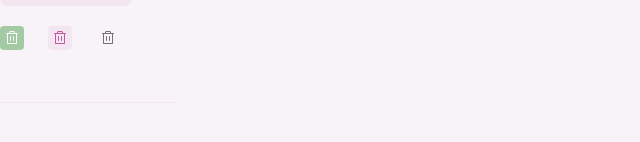
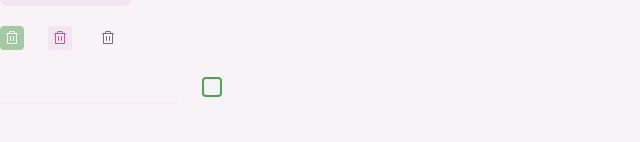
Before and after one commit to bedeschiotavia/todo, a React (Vite) app: page / in a window 1280 px wide. Shown: the part 190-332 px from the top of the page, without its empty margins (0-640 px from the left). Built offline with nearby package versions, Linux system fonts and the light colour scheme.

Commit message:
create input checkbox component

```diff
--- a/src/App.tsx
+++ b/src/App.tsx
@@ -10,6 +10,7 @@
 import Button from "./components/Button";
 import ButtonIcon from "./components/ButtonIcon";
 import InputText from "./components/InputText";
+import InputCheckbox from "./components/InputCheckbox";
 
 export default function App() {
   return(
@@ -39,6 +40,7 @@
       </div>
       <div className="flex gap-6 my-5">
         <InputText />
+        <InputCheckbox />
       </div>
     </>
   )
--- /dev/null
+++ b/src/components/InputCheckbox.tsx
@@ -0,0 +1,75 @@
+
+import { cva, type VariantProps } from "class-variance-authority";
+
+import CheckIcon from "../assets/icons/Check-Regular.svg?react";
+import Icon from "./Icon";
+
+// eslint-disable-next-line react-refresh/only-export-components
+export const inputCheckboxWrapperVariants = cva(`
+    inline-flex items-center justify-center relative group
+  `);
+
+// eslint-disable-next-line react-refresh/only-export-components
+export const inputCheckboxVariants = cva(
+  `
+  appearance-none peer flex items-center justify-center cursor-pointer
+  border-2 border-solid transition overflow-hidden border-green-base
+  hover:border-green-dark hover:bg-green-dark/20
+  checked:border-green-base checked:bg-green-base
+  group-hover:checked:border-green-dark group-hover:checked:bg-green-dark
+`,
+  {
+    variants: {
+      size: {
+        md: "w-5 h-5 rounded-sm",
+      },
+      disabled: {
+        true: "pointer-events-none",
+      },
+    },
+    defaultVariants: {
+      size: "md",
+      disabled: false,
+    },
+  }
+);
+
+// eslint-disable-next-line react-refresh/only-export-components
+export const inputCheckboxIconVariants = cva(
+  `
+    absolute top-1/2 left-1 -translate-y-1/2
+    hidden peer-checked:block fill-white
+  `,
+  {
+    variants: {
+      size: {
+        md: "w-3 h-3",
+      },
+    },
+    defaultVariants: {
+      size: "md",
+    },
+  }
+);
+
+interface InputCheckboxProps
+  extends VariantProps<typeof inputCheckboxVariants>,
+    Omit<React.ComponentProps<"input">, "size" | "disabled"> {}
+
+export default function InputCheckbox({
+  size,
+  disabled,
+  className,
+  ...props
+}: InputCheckboxProps) {
+  return (
+    <label className={inputCheckboxWrapperVariants({ className })}>
+      <input
+        type="checkbox"
+        className={inputCheckboxVariants({ size, disabled })}
+        {...props}
+      />
+      <Icon className={inputCheckboxIconVariants({ size })} svg={CheckIcon} />
+    </label>
+  );
+}
```
